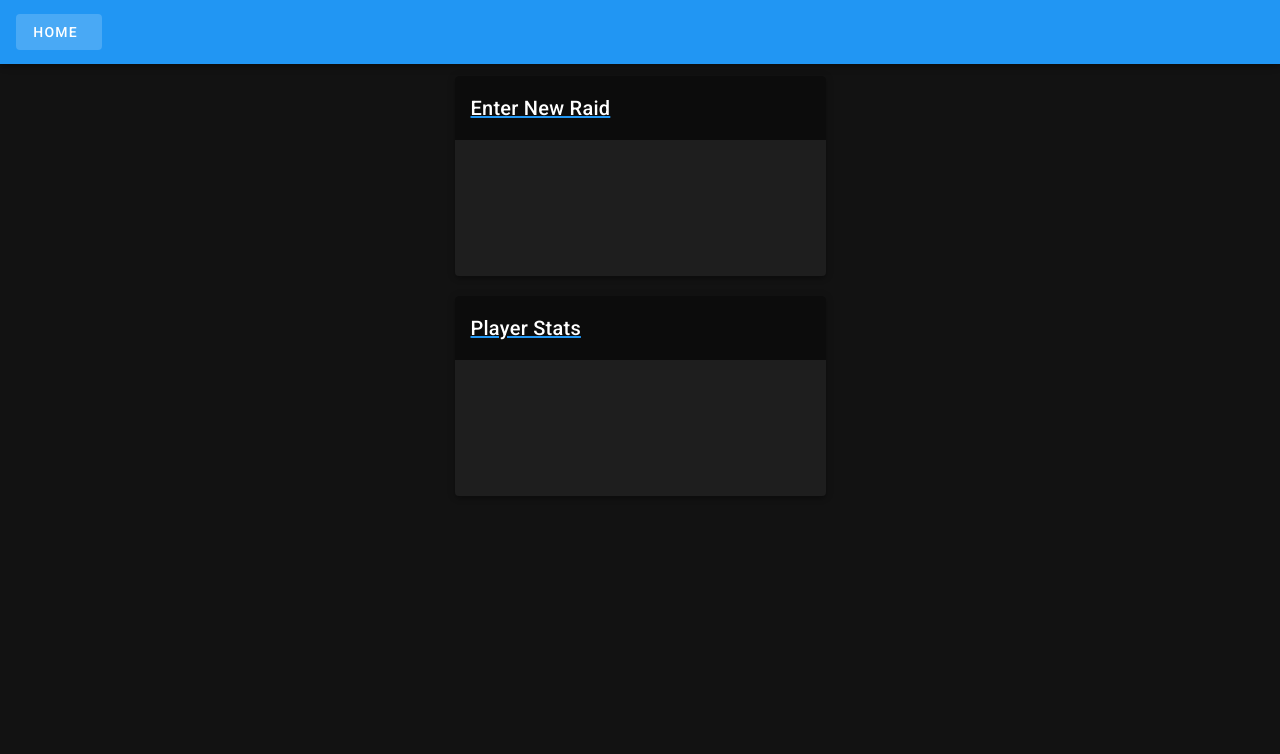
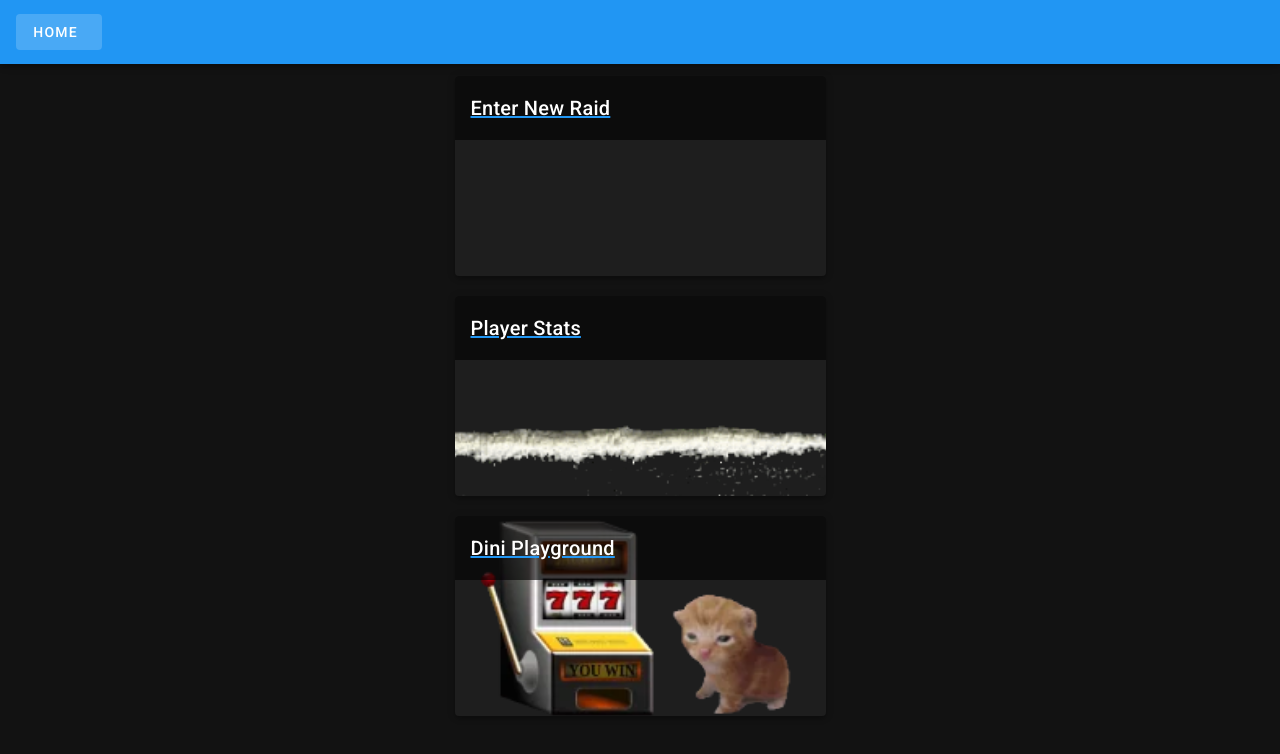
Before and after one commit to Ben-Dreslinski/TarkovTracker, a Vue app: page /newraid in a window 1280 px wide. Shown: the top 754 px of the page. Built offline with nearby package versions, Linux system fonts and the light colour scheme.

Commit message:
Dini made me add this

```diff
--- a/src/components/HomeCards.vue
+++ b/src/components/HomeCards.vue
@@ -13,6 +13,13 @@
           <RouteCard
             image="cokeglorp.gif"
             title="Player Stats"
+          />
+        </router-link>
+
+        <router-link :to="{ name: 'dini' }">
+          <RouteCard
+            image="gambabert.gif"
+            title="Dini Playground"
           />
         </router-link>
       </v-col>
--- a/src/router/index.ts
+++ b/src/router/index.ts
@@ -21,6 +21,11 @@ const routes: Array<RouteConfig> = [
     component: () => import('../views/PlayerStats.vue')
   },
   {
+    path: '/dini',
+    name: 'dini',
+    component: () => import('../views/DiniPlayground.vue')
+  },
+  {
     path: '/about',
     name: 'about',
     // route level code-splitting
--- /dev/null
+++ b/src/views/DiniPlayground.vue
@@ -0,0 +1,13 @@
+<template>
+    <div>
+        <strong>Dini made me add this</strong>
+    </div>
+  </template>
+
+  <script lang="ts">
+    import Vue from 'vue'
+
+    export default Vue.extend({
+      name: 'DiniPlayground'
+    })
+  </script>
```
Also changed, not shown: src/assets/gambabert.gif (added).
